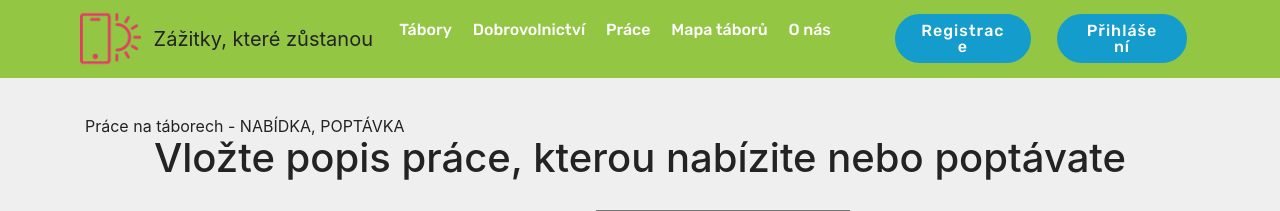
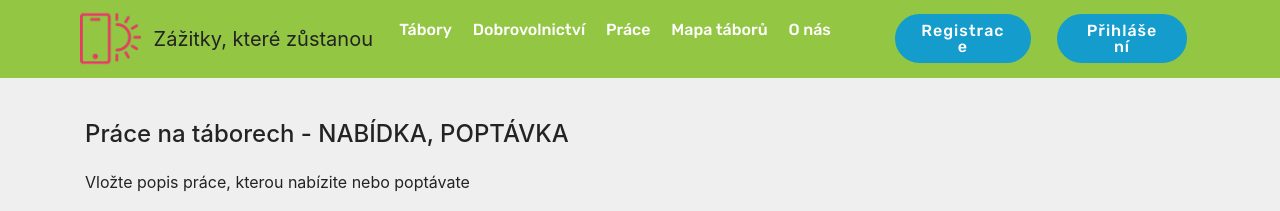
Before and after one commit to Vicko7/Tabory, a Flask app: page /prace in a window 1280 px wide. Shown: the top 211 px of the page. Run offline with Flask 2, Linux system fonts and the light colour scheme; some libraries are stand-ins or nearby versions.

Commit message:
update prace.html
uprava stranky

```diff
--- a/templates/prace.html
+++ b/templates/prace.html
@@ -4,12 +4,12 @@
 
 <section class="features3 cid-rpUYdNoG90" id="features3-5">
 <div class="container">
-     <p>Práce na táborech - NABÍDKA, POPTÁVKA</p>
-</div>
+     <H4>Práce na táborech - NABÍDKA, POPTÁVKA</H4>
+
 
 <form method="POST" action="">
     <center>
-    <H1>Vložte popis práce, kterou nabízite nebo poptávate </H1> <br>
+    <p>Vložte popis práce, kterou nabízite nebo poptávate </p> <br>
     Nabídka: popis práce  <input type = "text" name= "fname" /> <br>
     Poptávka: popis práce  <input type = "text" name= "fname" /> <br>
 
@@ -17,7 +17,7 @@
     </center>
 </form>
 
-    <div class="container">
+    <!--<div class="container">
         <div class="media-container-row">
             <div class="card p-3 col-12 col-md-6 col-lg-4">
                 <div class="card-wrapper">
@@ -30,8 +30,8 @@
                             </a>
                         </div>
                     <div class="card-box">
-                        <!--<h4 class="card-title mbr-fonts-style display-7">
-                            TÁBORY</h4>-->
+                       <h4 class="card-title mbr-fonts-style display-7">
+                            TÁBORY</h4>
                         <p class="mbr-text mbr-fonts-style display-7">
                                 Hledáš tábor pro děti, mladé lidi, pro rodiče s dětmi, pro hendikepované, pro nezadané nebo pro seniory?                            </p>
                     </div>
@@ -50,8 +50,8 @@
                             </a>
                         </div>
                     <div class="card-box">
-                        <!--<h4 class="card-title mbr-fonts-style display-7">
-                            DOBROVONICTVÍ</h4>-->
+                        <h4 class="card-title mbr-fonts-style display-7">
+                            DOBROVONICTVÍ</h4>
                         <p class="mbr-text mbr-fonts-style display-7">
                             Máš chuť pomáhat? Chceš vytvářet skutečné hodnoty? Chceš zkusit zajímavou práci? Procestovat svět?
                         </p>
@@ -70,8 +70,8 @@
                             </a>
                         </div>
                     <div class="card-box">
-                        <!--<h4 class="card-title mbr-fonts-style display-7">
-                            PRÁCE</h4>-->
+                        <h4 class="card-title mbr-fonts-style display-7">
+                            PRÁCE</h4>
                         <p class="mbr-text mbr-fonts-style display-7">
                                 Hledáš nebo nabíziš práci na táboře? Chceš získat zkušenosti nebo se naopak o ně podělit?
                         </p>
@@ -158,7 +158,7 @@
 
 
                     </div>
-                </div>
+                </div>-->
            </div>
-        </section>-->
+        </section>
     {% endblock %}
```
